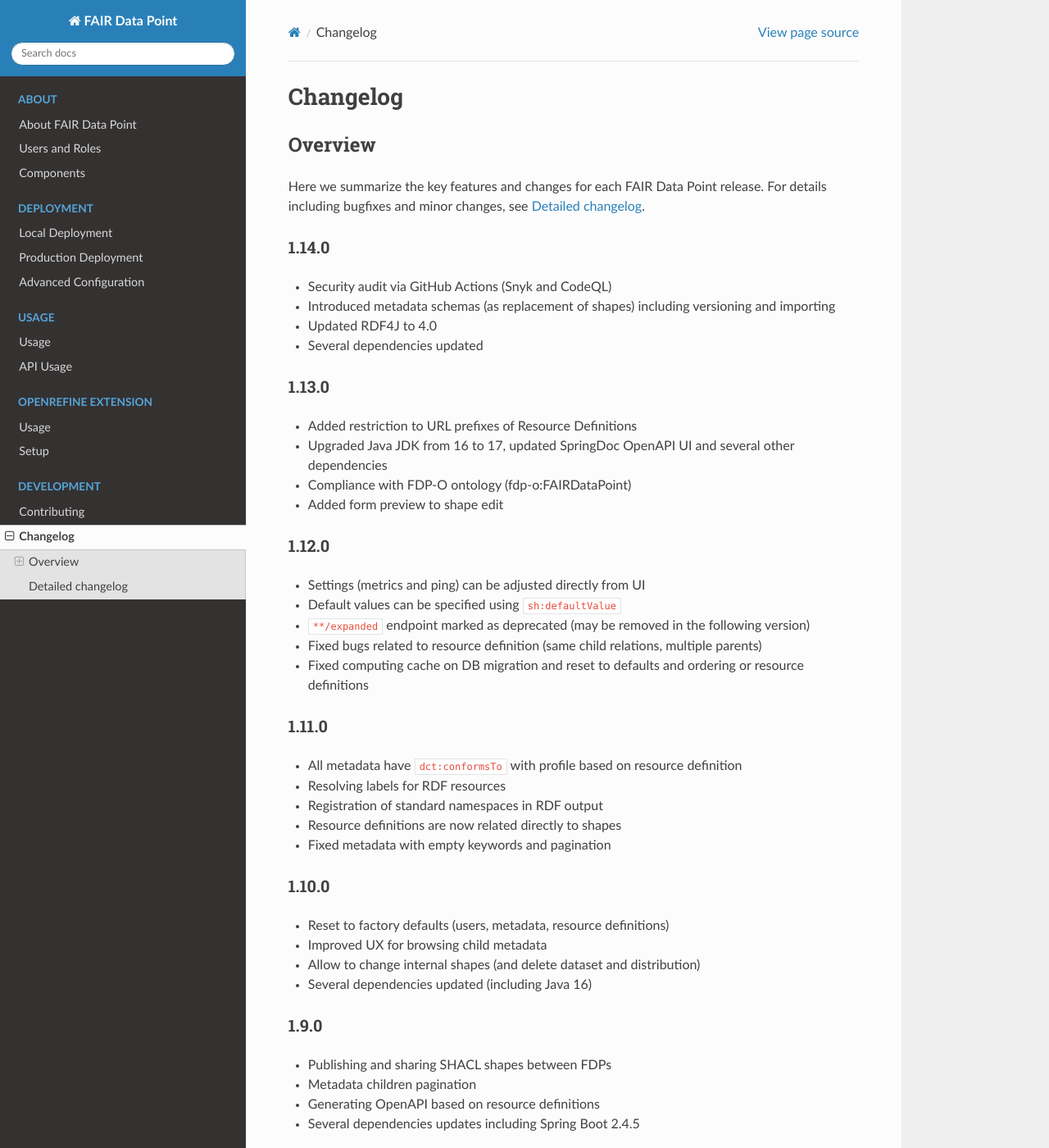
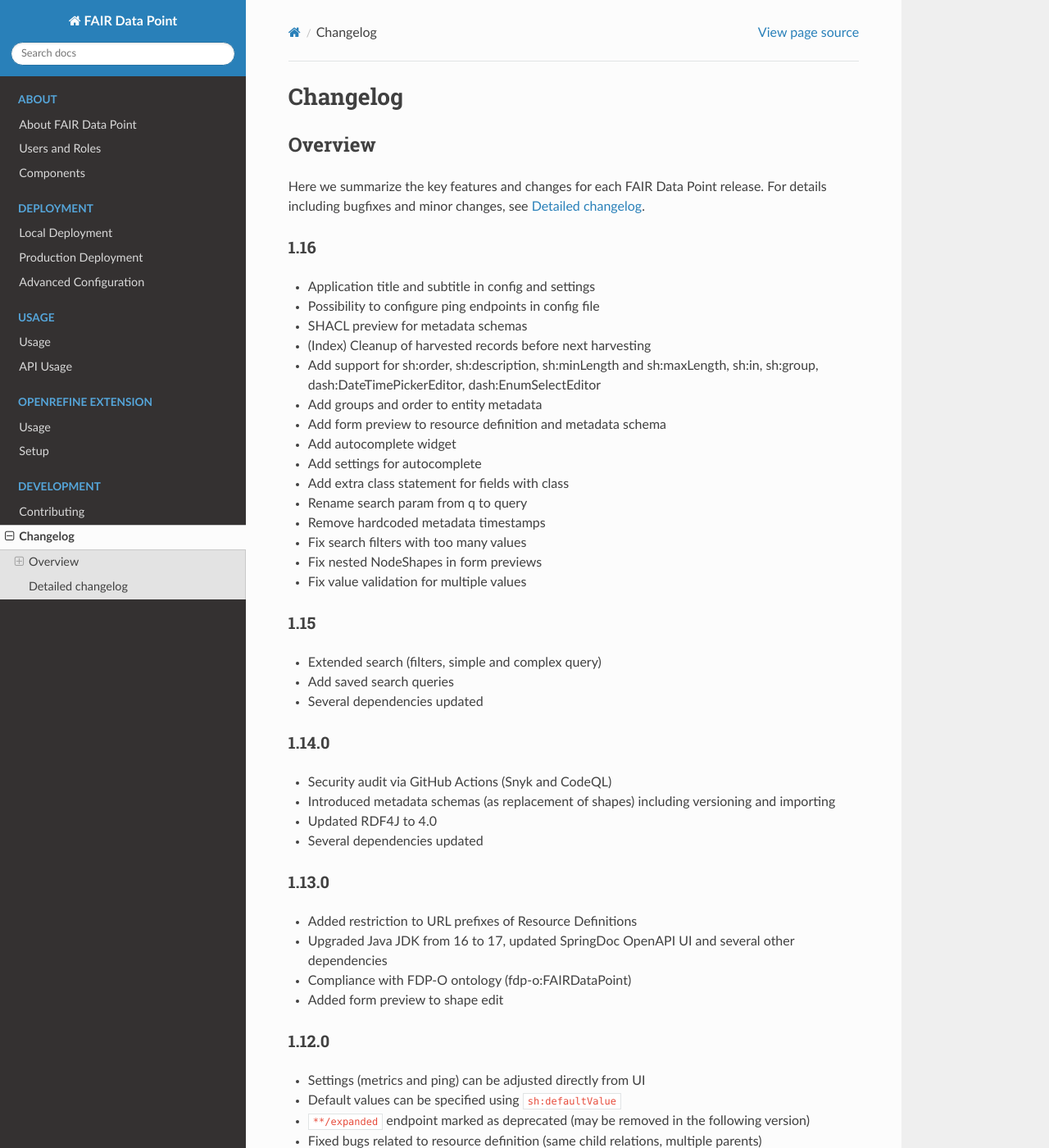
Before and after one commit to FAIRDataTeam/FAIRDataPoint-Docs, a Sphinx documentation site: the page built from docs/development/changelog.rst, in a window 1280 px wide and 1400 px high. Shown: the whole window at 82% size. Built offline with Sphinx 7.4.7 and the Read the Docs theme 2.0.0, drawn with Linux system fonts in a browser that asks for light colours; some of the changed text lies outside the part shown.

Commit message:
Release 1.16

```diff
--- a/docs/conf.py
+++ b/docs/conf.py
@@ -18,11 +18,11 @@
 # -- Project information -----------------------------------------------------
 
 project = 'FAIR Data Point'
-copyright = '2022, Dutch Techcentre for Life Sciences'
+copyright = '2023, Dutch Techcentre for Life Sciences'
 author = 'Dutch Techcentre for Life Sciences'
 
 # The full version, including alpha/beta/rc tags
-release = '1.15'
+release = '1.16'
 
 
 rst_prolog = f"""
--- a/docs/development/changelog.rst
+++ b/docs/development/changelog.rst
@@ -6,6 +6,32 @@
 ========
 
 Here we summarize the key features and changes for each FAIR Data Point release. For details including bugfixes and minor changes, see :ref:`detailed-changelog`.
+
+1.16
+------
+
+- Application title and subtitle in config and settings
+- Possibility to configure ping endpoints in config file
+- SHACL preview for metadata schemas
+- (Index) Cleanup of harvested records before next harvesting
+- Add support for sh:order, sh:description, sh:minLength and sh:maxLength, sh:in, sh:group, dash:DateTimePickerEditor, dash:EnumSelectEditor
+- Add groups and order to entity metadata
+- Add form preview to resource definition and metadata schema
+- Add autocomplete widget
+- Add settings for autocomplete
+- Add extra class statement for fields with class
+- Rename search param from q to query
+- Remove hardcoded metadata timestamps
+- Fix search filters with too many values
+- Fix nested NodeShapes in form previews
+- Fix value validation for multiple values
+
+1.15
+------
+
+- Extended search (filters, simple and complex query)
+- Add saved search queries
+- Several dependencies updated
 
 1.14.0
 ------
```
